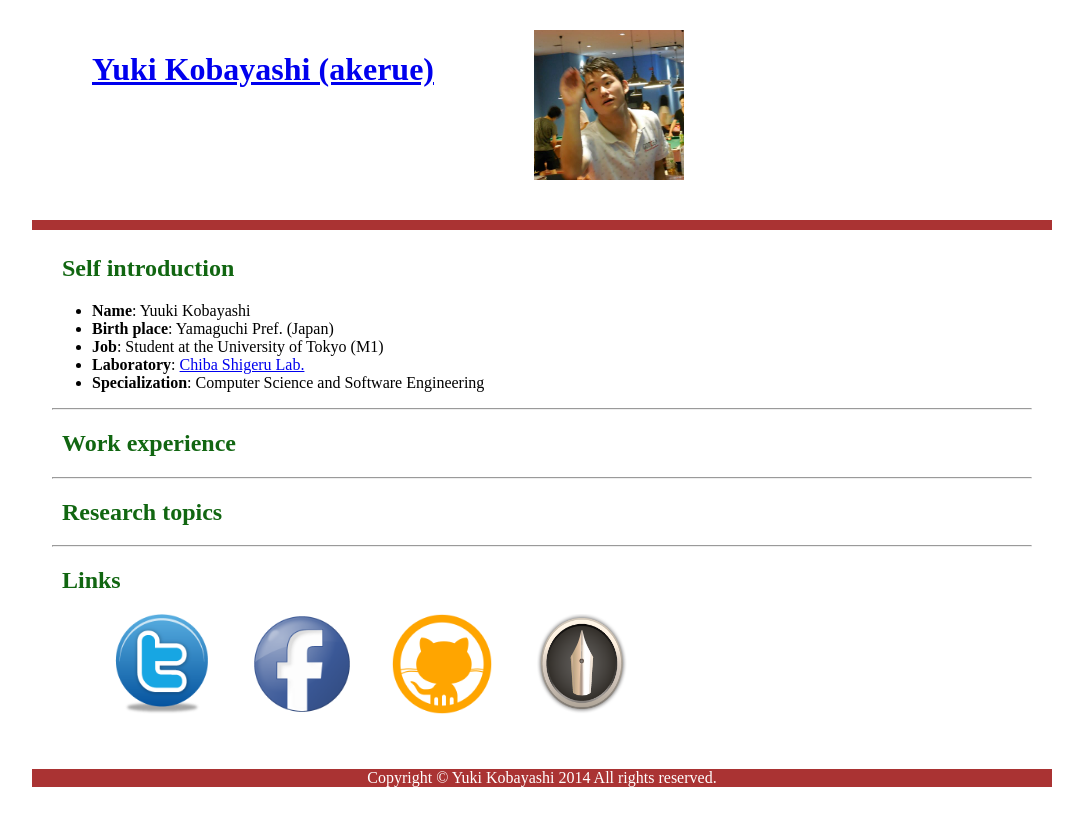
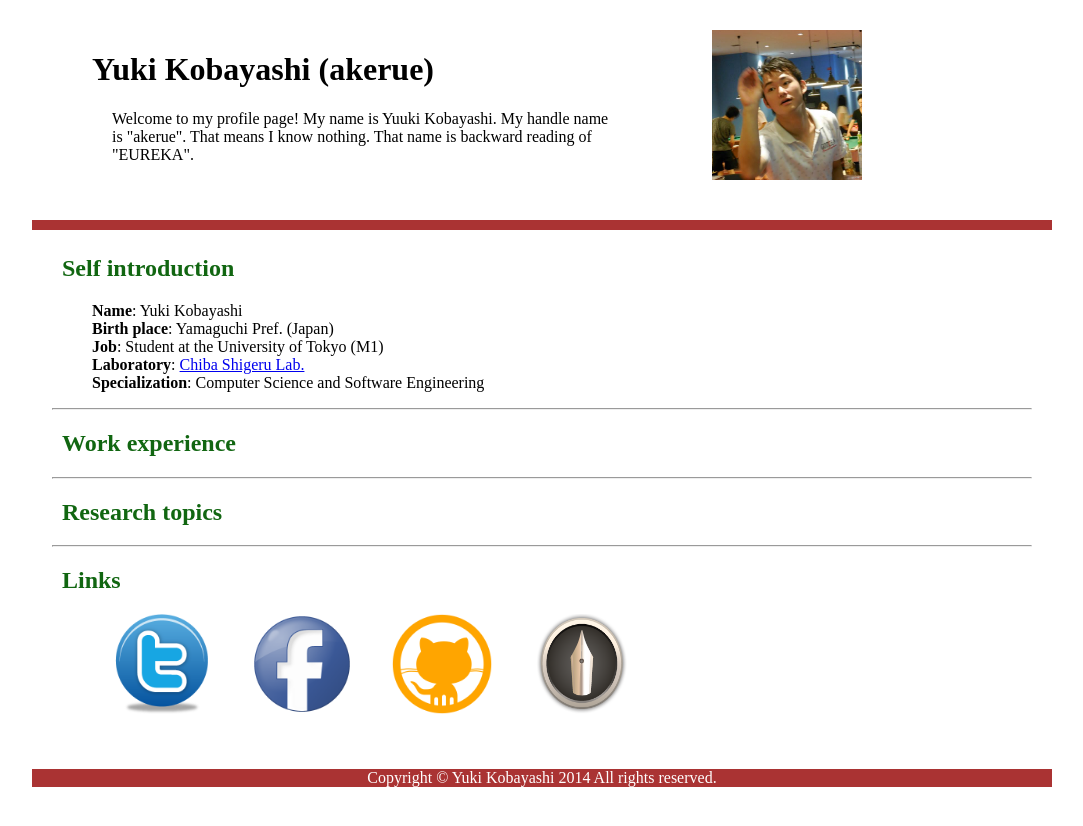
Before and after one commit to akerue/akerue.github.io, a Jekyll site: the page built from index.md, in a window 1280 px wide. Shown: the top 826 px of the page, without its empty margins (98-1181 px from the left). Built offline with Jekyll 4.4.1, drawn with Linux system fonts in a browser that asks for light colours; nearby versions of some CDN libraries.

Commit message:
Add description

```diff
--- a/_includes/header.html
+++ b/_includes/header.html
@@ -2,6 +2,11 @@
 	<header class="wrapper">
 		<div id="prof-name">
 			<h1 id="title"><a href="http://akerue.github.io">{{site.author.name}} ({{site.author.nickname}})</a></h1>
+			<div id="description">
+				<p>Welcome to my profile page! My name is Yuuki Kobayashi.
+				My handle name is "akerue". That means I know nothing.
+				That name is backward reading of "EUREKA".</p>
+			</div>
 		</div>
 		<div id="prof-img">
 			<img src="images/prof.jpg" alt="prof picture" />
--- a/assets/css/style.css
+++ b/assets/css/style.css
@@ -20,11 +20,14 @@ h2 {
 	height: 150px;
 }
 
+ul li {
+	list-style: none;
+}
+
 #link ul li {
 	margin-left: 20px;
 	margin-right: 20px;
 	float: left;
-	list-style: none;
 }
 
 #link ul li img {
@@ -48,8 +51,14 @@ header {
 	float: left;
 }
 
-#title {
+#title a {
 	text-decoration: none;
+	color: black;
+}
+
+#description {
+	margin-left: 20px;
+	width: 500px;
 }
 
 #prof-img {
--- a/index.md
+++ b/index.md
@@ -6,7 +6,7 @@ title: "akerue -self introduction-"
 
 ## Self introduction
 
-* **Name**: Yuuki Kobayashi
+* **Name**: Yuki Kobayashi
 * **Birth place**: Yamaguchi Pref. (Japan)
 * **Job**: Student at the University of Tokyo (M1)
 * **Laboratory**: [Chiba Shigeru Lab.][csg_url]
```
Also changed, not shown: 2 other files.
